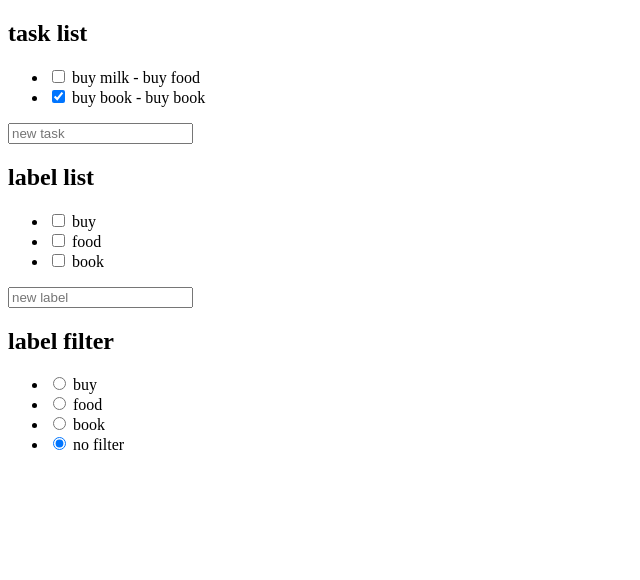
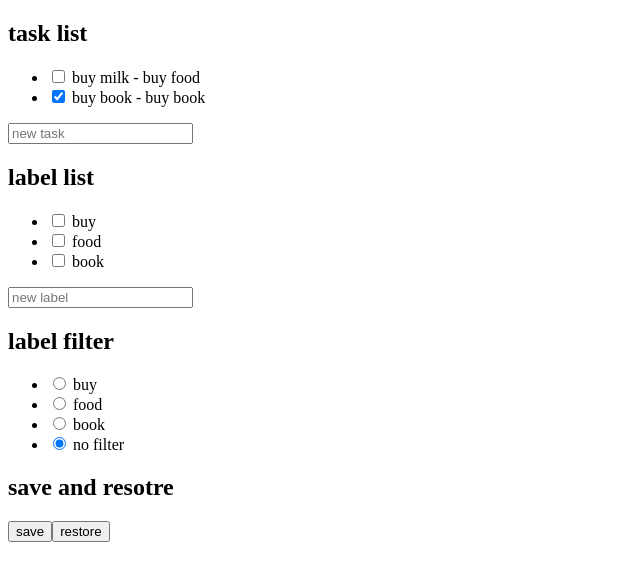
Before and after one commit to kflange/vuejs-example, a Vue app in the folder 00-vuecli/helloworld/: page / in a window 1280 px wide. Shown: the top 580 px of the page, without its empty margins (0-640 px from the left). Built offline with nearby package versions, Linux system fonts and the light colour scheme; the HTML template or start-up script is replaced by a standard one.

Commit message:
add save restore

```diff
--- a/00-vuecli/helloworld/src/App.vue
+++ b/00-vuecli/helloworld/src/App.vue
@@ -55,6 +55,10 @@
         no filter
       </li>
     </ul>
+
+    <h2>save and resotre</h2>
+    <button type="button" v-on:click="save">save</button>
+    <button type="button" v-on:click="restore">restore</button>
   </div>
 </template>
 
@@ -124,6 +128,14 @@
       filter: labelID
     });
   }
+
+  save() {
+    this.$store.dispatch("save");
+  }
+
+  restore() {
+    this.$store.dispatch("restore");
+  }
 }
 </script>
 
--- a/00-vuecli/helloworld/src/store.ts
+++ b/00-vuecli/helloworld/src/store.ts
@@ -86,6 +86,32 @@
 
     changeFilter(state, { filter }) {
       state.filter = filter;
+    },
+
+    restore(state, { tasks, labels, nextTaskID, nextLabelID }) {
+      state.tasks = tasks;
+      state.labels = labels;
+      state.nextTaskID = nextTaskID;
+      state.nextLabelID = nextLabelID;
+    }
+  },
+
+  actions: {
+    save({ state }) {
+      const data = {
+        tasks: state.tasks,
+        labels: state.labels,
+        nextTaskID: state.nextTaskID,
+        nextLabelID: state.nextLabelID
+      };
+      localStorage.setItem("task-app-data", JSON.stringify(data));
+    },
+
+    restore({ commit }) {
+      const data = localStorage.getItem("task-app-data");
+      if (data) {
+        commit("restore", JSON.parse(data));
+      }
     }
   }
 });
```
